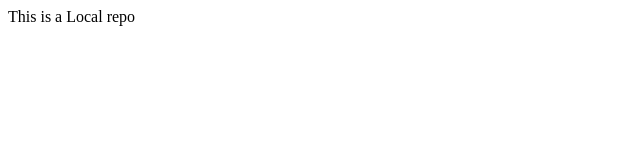
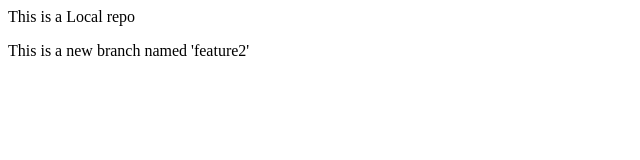
Before and after one commit to rupeshpandith/Local, a plain HTML site: page index.html in a window 1280 px wide. Shown: the whole page, without its empty margins (0-640 px from the left). Drawn offline with Linux system fonts and the light colour scheme.

Commit message:
ADD BRANCH2

```diff
--- a/index.html
+++ b/index.html
@@ -1 +1,2 @@
 <p>This is a Local repo</p>
+<p>This is a new branch named 'feature2'</p>
```
